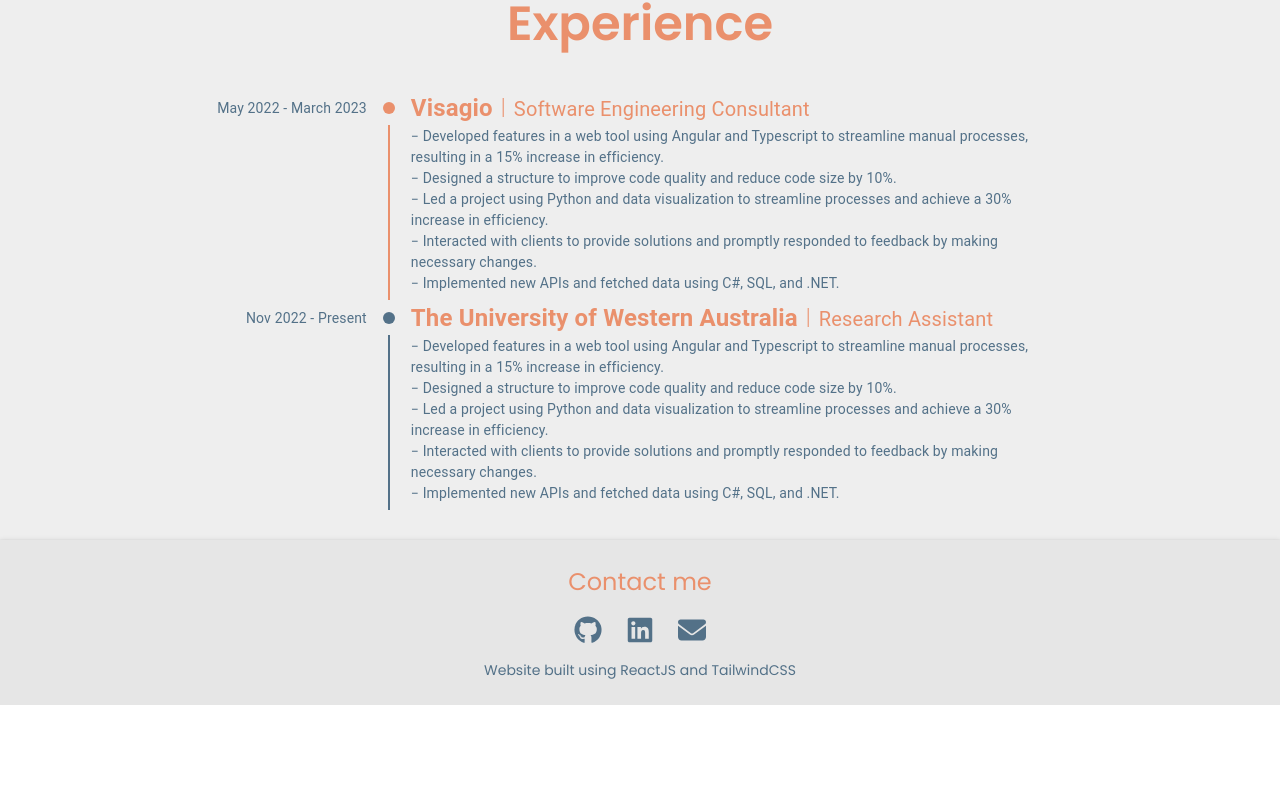
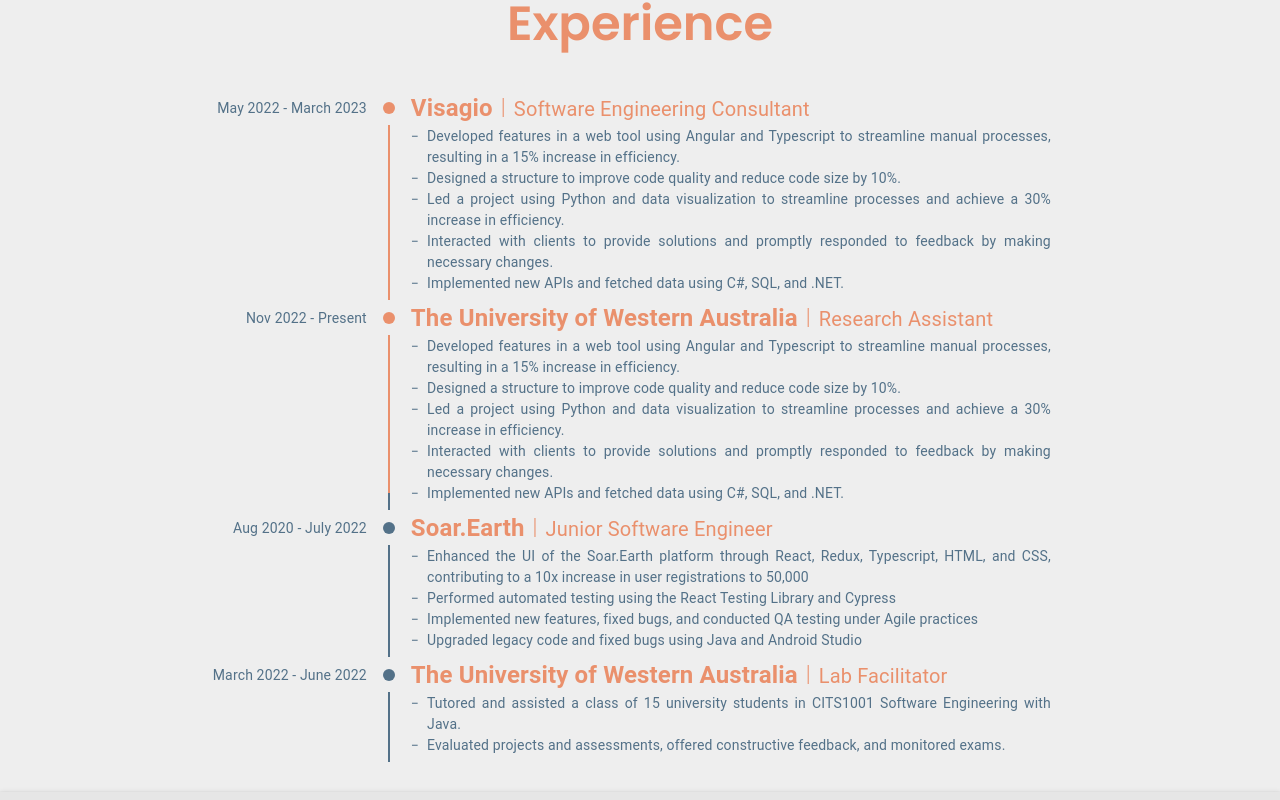
Before and after one commit to Dhrubub/portfolio, a React (Vite) app: page / in a window 1280 px wide. Shown: the part 900-1700 px from the top of the page. Before the commit the page ends 1605 px from the top, so only its background shows below. Built offline with nearby package versions, Linux system fonts and the light colour scheme.

Commit message:
changed dot styling, added more experience

```diff
--- a/src/components/Experience.tsx
+++ b/src/components/Experience.tsx
@@ -3,7 +3,7 @@
 
 const Experience = () => {
 	return (
-		<div className='my-6'>
+		<div id='experience' className='my-6'>
 			<h1 className='my-3 sm:my-6 sm:font-semibold text-center text-tertiary text-[24px] sm:text-[48px]'>
 				Experience
 			</h1>
--- a/src/components/TimeLineCard.tsx
+++ b/src/components/TimeLineCard.tsx
@@ -31,7 +31,7 @@
 	return (
 		<TimelineItem>
 			<TimelineOppositeContent>
-				<span className='text-secondary text-[12px] sm:text-[14px]'>
+				<span className='text-secondary text-[8px] xs:text-[10px] sm:text-[14px]'>
 					{date}
 				</span>
 			</TimelineOppositeContent>
@@ -40,7 +40,11 @@
 					sx={{
 						border: 'none',
 						padding: '6px',
-						background: `linear-gradient(180deg, var(--tertiary) ${dotPercent}%, var(--secondary) 0%)`,
+						background:
+							dotPercent > 0
+								? 'var(--tertiary)'
+								: 'var(--secondary)',
+						// background: `linear-gradient(180deg, var(--tertiary) ${dotPercent}%, var(--secondary) 0%)`,
 						boxShadow: 'none',
 					}}
 				/>
@@ -64,13 +68,14 @@
 					</span>
 				</div>
 
-				<ul className='list-none'>
+				<ul className='list-none text-justify'>
 					{description.map((item, index) => (
 						<li
 							key={index}
-							className='justify-start text-secondary max-w-[470px] sm:max-w-[640px] text-[12px] sm:text-[14px]'
+							className='flex flex-row justify-start text-secondary max-w-[470px] sm:max-w-[640px] text-[12px] sm:text-[14px]'
 						>
-							&minus;&nbsp;{item}
+							<span className='mr-2'>&minus;</span>
+							<span>{item}</span>
 						</li>
 					))}
 				</ul>
--- a/src/components/TimeLineElements.tsx
+++ b/src/components/TimeLineElements.ts
@@ -1,6 +1,14 @@
 import { faBriefcase } from '@fortawesome/free-solid-svg-icons';
 
-let TimeLineElements = [
+interface TimeLineElementProps {
+	title: string;
+	position: string;
+	description: string[];
+	date: string;
+	skills: string[];
+}
+
+const TimeLineElements: TimeLineElementProps[] = [
 	{
 		title: 'Visagio',
 		position: 'Software Engineering Consultant',
@@ -27,6 +35,28 @@
 		date: 'Nov 2022 - Present',
 		skills: [],
 	},
+	{
+		title: 'Soar.Earth',
+		position: 'Junior Software Engineer',
+		description: [
+			'Enhanced the UI of the Soar.Earth platform through React, Redux, Typescript, HTML, and CSS, contributing to a 10x increase in user registrations to 50,000',
+			'Performed automated testing using the React Testing Library and Cypress',
+			'Implemented new features, fixed bugs, and conducted QA testing under Agile practices',
+			'Upgraded legacy code and fixed bugs using Java and Android Studio',
+		],
+		date: 'Aug 2020 - July 2022',
+		skills: [],
+	},
+	{
+		title: 'The University of Western Australia',
+		position: 'Lab Facilitator',
+		description: [
+			'Tutored and assisted a class of 15 university students in CITS1001 Software Engineering with Java.',
+			'Evaluated projects and assessments, offered constructive feedback, and monitored exams.',
+		],
+		date: 'March 2022 - June 2022',
+		skills: [],
+	},
 ];
 
 export default TimeLineElements;
```
